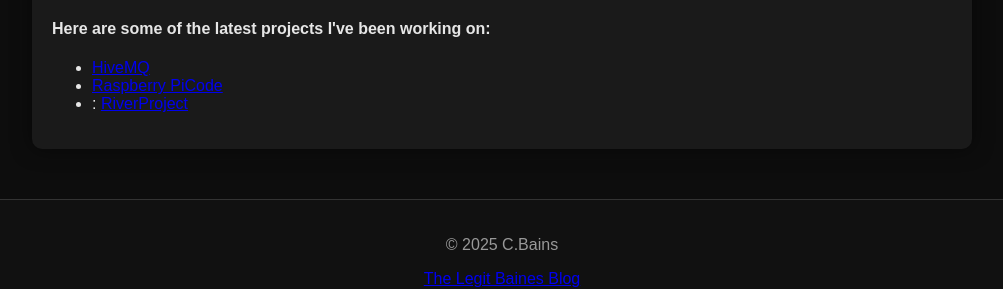
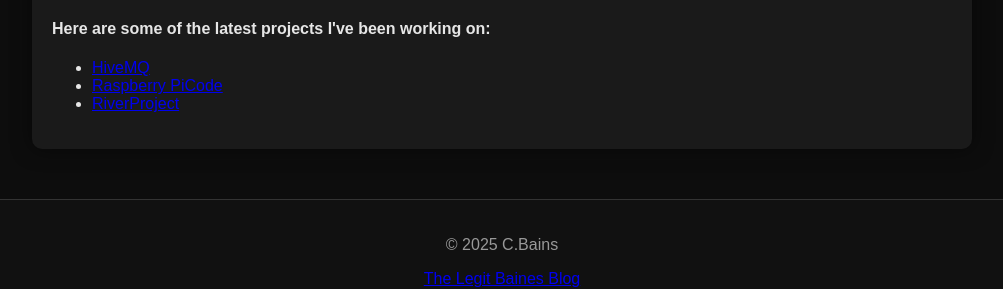
Before and after one commit to cuthbert86/cuthbert86.github.io, a Jekyll site: the page built from River_Project.md, in a window 1280 px wide. Shown: the part 474-763 px from the top of the page, without its empty margins (138-1141 px from the left). Built offline with Jekyll 4.4.1, drawn with Linux system fonts in a browser that asks for light colours.

Commit message:
Fix formatting issues in River_Project.md

```diff
--- a/River_Project.md
+++ b/River_Project.md
@@ -30,6 +30,6 @@ collectarray.py, that program runs so smoothly. It is rock solid.
             <ul class="text-white">
                 <li><a class="link-body-emphasis" href="HiveMQ.html">HiveMQ</a></li>
                 <li><a class="link-body-emphasis" href="PiCode_showcase.md">Raspberry PiCode</a></li>
-                <li>: <a class="link-body-emphasis" href="River_Project.md">RiverProject</a> </li>
+                <li><a class="link-body-emphasis" href="River_Project.md">RiverProject</a></li>
             </ul>
 </section>
```
